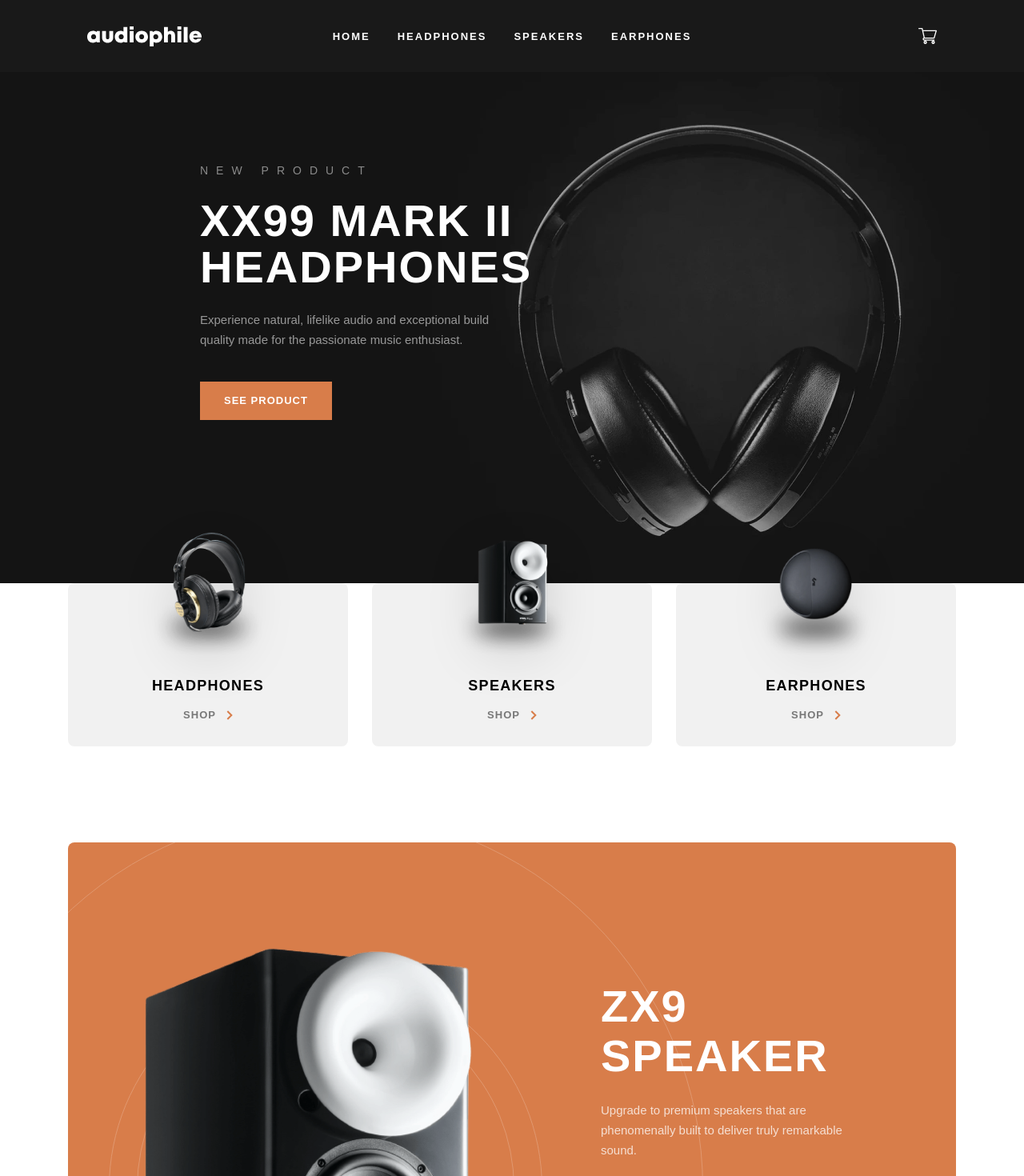
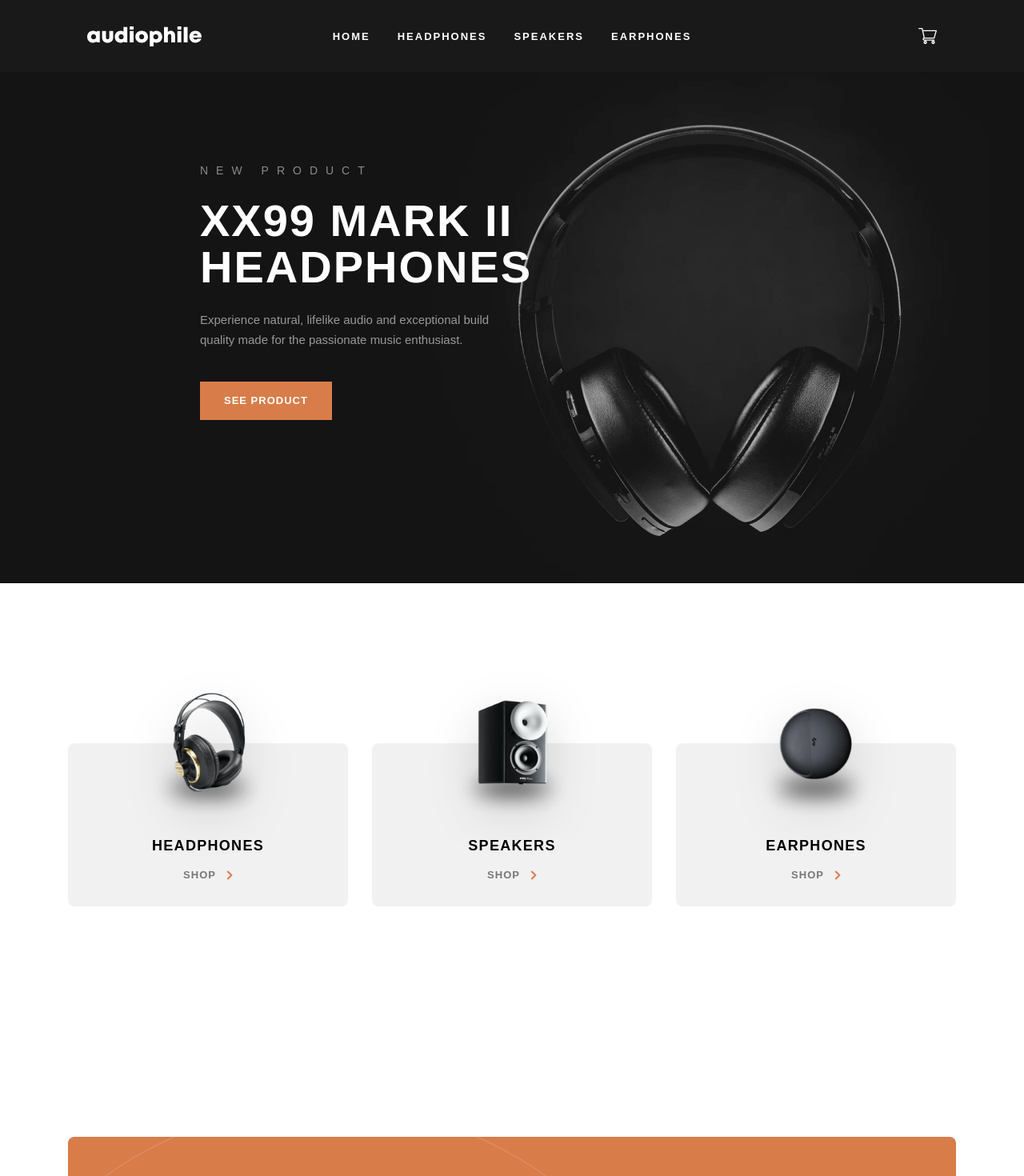
Before and after one commit to OPOKUSIAWEUGENE/audiopile, a Vue app: page / in a window 1280 px wide. Shown: the top 1470 px of the page at 80% size. Built offline with nearby package versions, Linux system fonts and the light colour scheme.

Commit message:
styling the homepage

```diff
--- a/src/views/HomePage.vue
+++ b/src/views/HomePage.vue
@@ -1,6 +1,7 @@
 <template>
   <div class="home">
     <HeroSection />
+    <div class="home-content">
       <CategoryCards :categories="categories" />
 
       <FeaturedProduct
@@ -16,6 +17,7 @@
         title="BRINGING YOU THE BEST AUDIO GEAR"
         description="Located in the heart of New York City, Audiophile is the premier store for high end headphones, earphones, speakers, and audio accessories. We have a large showroom and luxury demonstration rooms available for you to browse and experience a wide range of our products. Stop by our store to meet some of the fantastic people who make Audiophile the best place to buy your portable audio equipment."
       />
+    </div>
 
     <FooterSection>
       <template #nav>
@@ -101,4 +103,27 @@ export default {
 .home {
   min-height: 100vh;
 }
+
+.home-content {
+  display: flex;
+  flex-direction: column;
+  gap: 120px;
+  padding: 120px 24px;
+}
+
+@media (min-width: 768px) {
+  .home-content {
+    padding: 148px 40px;
+    gap: 96px;
+  }
+}
+
+@media (min-width: 1110px) {
+  .home-content {
+    padding: 200px 0;
+    gap: 168px;
+    max-width: 1110px;
+    margin: 0 auto;
+  }
+}
 </style>
```
Lines whose indentation alone changed are shown as unchanged.
